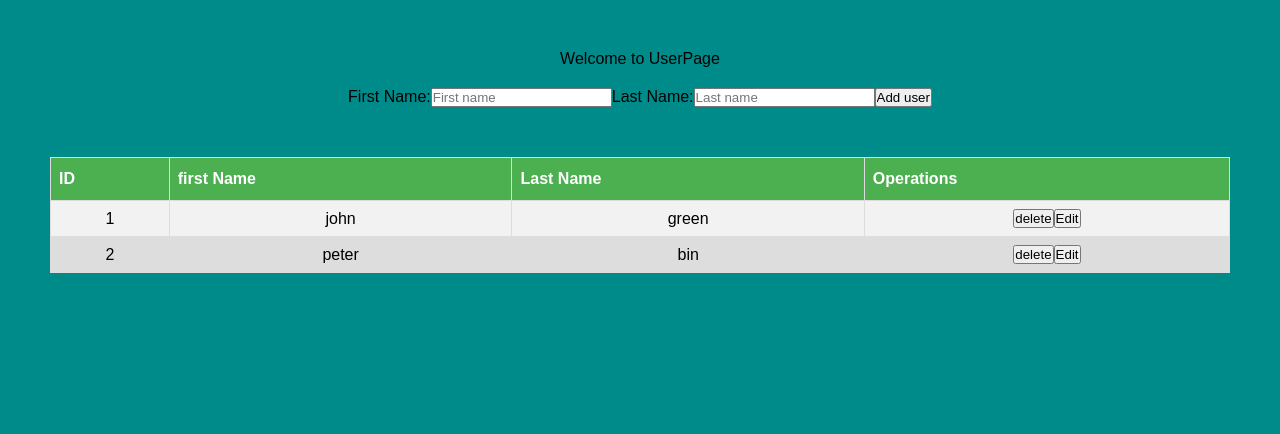
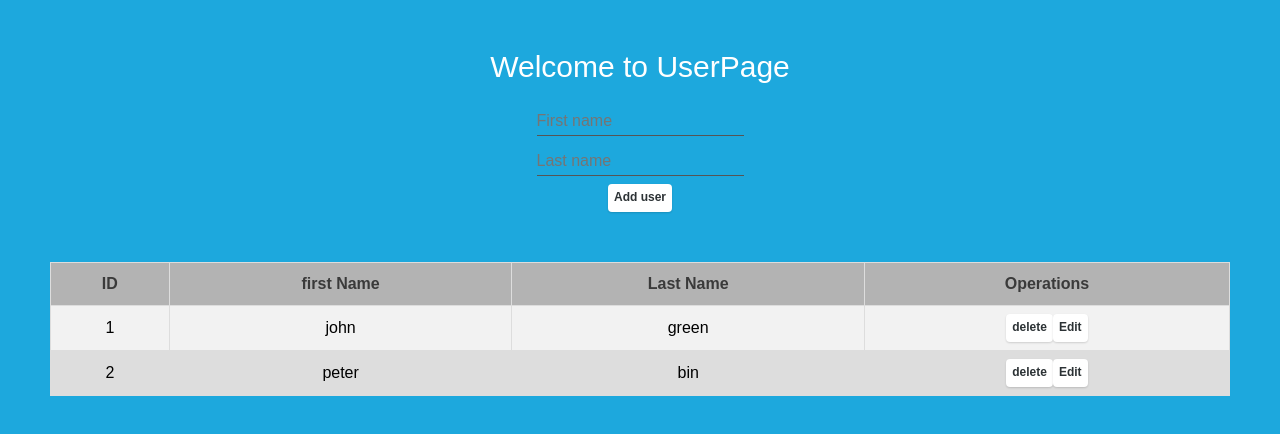
Before and after one commit to shahzadsalamat/react-crud, a React (Create React App) app: page / in a window 1280 px wide. Shown: the top 434 px of the page. Built offline with nearby package versions, Linux system fonts and the light colour scheme; the HTML template or start-up script is replaced by a standard one.

Commit message:
adding css file

```diff
--- a/src/components/createUserForm.js
+++ b/src/components/createUserForm.js
@@ -18,21 +18,28 @@ class CreateUserForm extends Component {
         return (
             <div>
                 <form onSubmit={this.handleAddUser.bind(this)} >
-                    <label>First Name:</label>
-                    <input
+                    <div className='diplay-flex flex-flow-col'>
+                        <div>
+                        <input
                         type='text'
                         name='firstname'
+                        className='input-text-underlined'
                         placeholder='First name'
                         ref='firstname'
-                    />
-                    <label>Last Name:</label>
-                    <input
+                    /></div>
+                        <div className='margin-top-8px'>
+                        <input
                         type='text'
                         name='lastname'
+                        className='input-text-underlined'
                         placeholder='Last name'
                         ref='lastname'
-                    />
-                    <input type='submit' value='Add user' />
+                    /></div>
+                        <div className='margin-top-8px'>
+                        <input className='input-button' type='submit' value='Add user' />
+                        </div>
+                    </div>
+
                 </form>
             </div>
         );
--- a/src/components/users.js
+++ b/src/components/users.js
@@ -52,6 +52,7 @@ class Users extends Component {
                         <td><input
                             type='text'
                             name='firstName'
+                            className='input-filled'
                             placeholder={this.props.user.firstName}
                             defaultValue={this.props.user.firstName}
                             onChange={this.handleChange}
@@ -59,17 +60,22 @@ class Users extends Component {
                         <td> <input
                             type='text'
                             name='lastName'
+                            className='input-filled'
                             placeholder={this.props.user.lastName}
                             defaultValue={this.props.user.lastName}
                             onChange={this.handleChange}
                         /></td>
                         <td>
-                            <button onClick={this.handleUpdateUser.bind(this, this.props.user)} >
+                            <button
+                                className='input-button'
+                                onClick={this.handleUpdateUser.bind(this, this.props.user)} >
                                 update
                             </button>
-                            <button onClick={this.handleEditMode}>
+                            <button
+                                className='input-button'
+                                onClick={this.handleEditMode}>
                                 Edit
-                        </button>
+                           </button>
                         </td>
                     </tr>
 
@@ -79,10 +85,14 @@ class Users extends Component {
                         <td>{this.props.user.id}</td>
                         <td>{this.props.user.firstName}</td>
                         <td>{this.props.user.lastName}</td>
-                        <td> <button onClick={this.handleDeleteUser.bind(this, this.props.user)}>
+                        <td> <button
+                        className='input-button'
+                        onClick={this.handleDeleteUser.bind(this, this.props.user)}>
                             delete
                              </button>
-                            <button onClick={this.handleEditMode}>
+                            <button
+                            className='input-button'
+                            onClick={this.handleEditMode}>
                                 Edit
                              </button>
                         </td>
--- a/src/css/index.css
+++ b/src/css/index.css
@@ -7,13 +7,32 @@
 
   body {
     overflow-x: hidden;
-    background-color: darkcyan;
+    background-color: #1DA8DD;
+    color: white;
   }
+
+  .diplay-flex {
+    display: flex;
+  }
+
+  .flex-flow-col {
+    flex-flow: column wrap;
+  }
+
+  /*Margins*/
+  .margin-top-8px {
+    margin-top: 8px;
+  }
+
 
   .app-wrapper {
     text-align: center;
     margin: 50px;
   }
+  .app-wrapper p {
+    font-size: 30px;
+  }
+
   .app-content {
     text-align: center;
     margin-top: 20px;
@@ -23,6 +42,7 @@
   border-collapse: collapse;
   width: 100%;
   margin-top: 50px;
+  color: black;
 }
 
 #customers td, #customers th {
@@ -39,7 +59,53 @@
 #customers th {
   padding-top: 12px;
   padding-bottom: 12px;
-  text-align: left;
-  background-color: #4CAF50;
+  background-color: #B3B3B3;
+  color: #3A3A3A;
+}
+
+.input-filled {
+  width: 50%;
+  padding: 5px 20px;
+  box-sizing: border-box;
+  border: none;
+  background-color: #B3B3B3;
   color: white;
 }
+
+.input-button {
+  outline: none;
+  color: #2c3235; /*focus*/
+  text-decoration: none;
+  background-color: #fff;
+  box-shadow: 0 1px 2px rgba(0,0,0,.15);
+    padding: 5px 5px;
+    font-weight: 600;
+    font-size: 12px;
+    line-height: 1.33;
+    border-radius: 4px;
+    cursor: pointer;
+    background-image: none;
+    border: 1px solid transparent;
+
+}
+.input-button:hover {
+  background-color: rgb(216, 202, 202);
+
+}
+
+/*input form*/
+
+.input-text-underlined{
+  border:0;
+  border-bottom:1px solid #555;
+  background:transparent;
+  max-width:50%;
+  padding:8px 0 5px 0;
+  font-size:16px;
+  color:#fff;
+}
+.input-text-underlined:focus{
+ border:none;
+ outline:none;
+ border-bottom:2px solid #14830a;
+}
```
